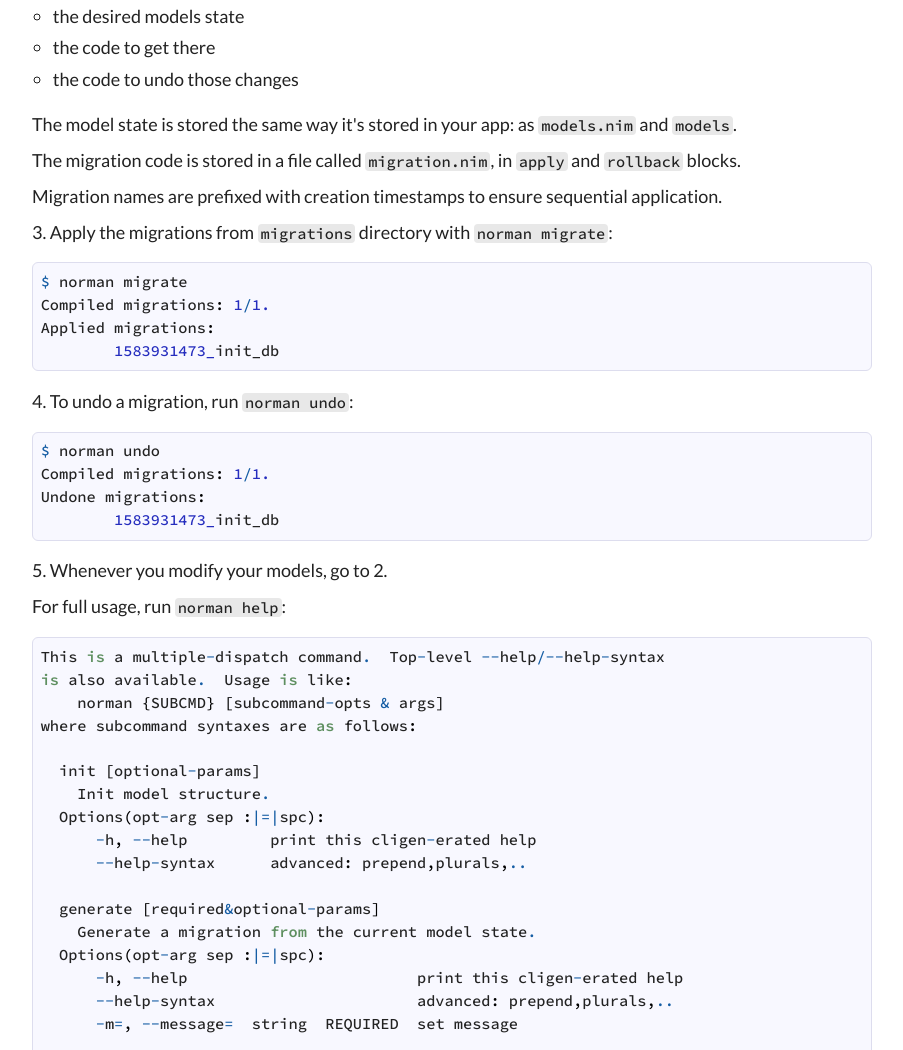
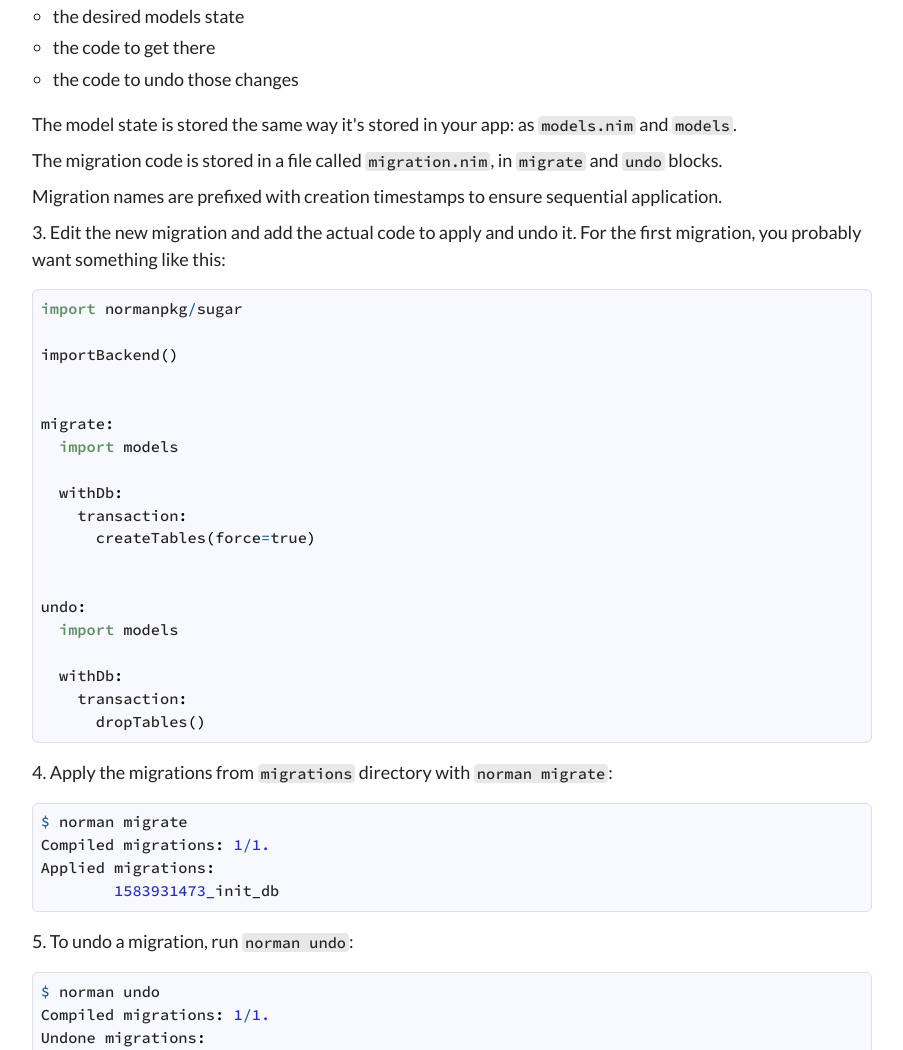
Before and after one commit to moigagoo/norman, a plain HTML site: page norman.html in a window 1280 px wide. Shown: the part 2074-3124 px from the top of the page, without its empty margins (293-1196 px from the left). Drawn offline with Linux system fonts and the light colour scheme; a script that the page names is missing.

Commit message:
Deploy moigagoo/norman to github.com/moigagoo/norman.git:gh-pages

```diff
--- a/norman.html
+++ b/norman.html
@@ -156,17 +156,36 @@ function main() {
 <li>the code to undo those changes</li>
 </ul>
 <p>The model state is stored the same way it's stored in your app: as <tt class="docutils literal"><span class="pre">models.nim</span></tt> and <tt class="docutils literal"><span class="pre">models</span></tt>.</p>
-<p>The migration code is stored in a file called <tt class="docutils literal"><span class="pre">migration.nim</span></tt>, in <tt class="docutils literal"><span class="pre">apply</span></tt> and <tt class="docutils literal"><span class="pre">rollback</span></tt> blocks.</p>
+<p>The migration code is stored in a file called <tt class="docutils literal"><span class="pre">migration.nim</span></tt>, in <tt class="docutils literal"><span class="pre">migrate</span></tt> and <tt class="docutils literal"><span class="pre">undo</span></tt> blocks.</p>
 <p>Migration names are prefixed with creation timestamps to ensure sequential application.</p>
-<p>3.  Apply the migrations from <tt class="docutils literal"><span class="pre">migrations</span></tt> directory with <tt class="docutils literal"><span class="pre">norman migrate</span></tt>:</p>
+<p>3.  Edit the new migration and add the actual code to apply and undo it. For the first migration, you probably want something like this:</p>
+<pre class="listing"><span class="Keyword">import</span> <span class="Identifier">normanpkg</span><span class="Operator">/</span><span class="Identifier">sugar</span>
+
+<span class="Identifier">importBackend</span><span class="Punctuation">(</span><span class="Punctuation">)</span>
+
+
+<span class="Identifier">migrate</span><span class="Punctuation">:</span>
+  <span class="Keyword">import</span> <span class="Identifier">models</span>
+
+  <span class="Identifier">withDb</span><span class="Punctuation">:</span>
+    <span class="Identifier">transaction</span><span class="Punctuation">:</span>
+      <span class="Identifier">createTables</span><span class="Punctuation">(</span><span class="Identifier">force</span><span class="Operator">=</span><span class="Identifier">true</span><span class="Punctuation">)</span>
+
+
+<span class="Identifier">undo</span><span class="Punctuation">:</span>
+  <span class="Keyword">import</span> <span class="Identifier">models</span>
+
+  <span class="Identifier">withDb</span><span class="Punctuation">:</span>
+    <span class="Identifier">transaction</span><span class="Punctuation">:</span>
+      <span class="Identifier">dropTables</span><span class="Punctuation">(</span><span class="Punctuation">)</span></pre><p>4.  Apply the migrations from <tt class="docutils literal"><span class="pre">migrations</span></tt> directory with <tt class="docutils literal"><span class="pre">norman migrate</span></tt>:</p>
 <pre class="listing"><span class="Operator">$</span> <span class="Identifier">norman</span> <span class="Identifier">migrate</span>
 <span class="Identifier">Compiled</span> <span class="Identifier">migrations</span><span class="Punctuation">:</span> <span class="DecNumber">1</span><span class="Operator">/</span><span class="FloatNumber">1.</span>
 <span class="Identifier">Applied</span> <span class="Identifier">migrations</span><span class="Punctuation">:</span>
-        <span class="DecNumber">1583931473_</span><span class="Identifier">init_db</span></pre><p>4.  To undo a migration, run <tt class="docutils literal"><span class="pre">norman undo</span></tt>:</p>
+        <span class="DecNumber">1583931473_</span><span class="Identifier">init_db</span></pre><p>5.  To undo a migration, run <tt class="docutils literal"><span class="pre">norman undo</span></tt>:</p>
 <pre class="listing"><span class="Operator">$</span> <span class="Identifier">norman</span> <span class="Identifier">undo</span>
 <span class="Identifier">Compiled</span> <span class="Identifier">migrations</span><span class="Punctuation">:</span> <span class="DecNumber">1</span><span class="Operator">/</span><span class="FloatNumber">1.</span>
 <span class="Identifier">Undone</span> <span class="Identifier">migrations</span><span class="Punctuation">:</span>
-        <span class="DecNumber">1583931473_</span><span class="Identifier">init_db</span></pre><p>5.  Whenever you modify your models, go to 2.</p>
+        <span class="DecNumber">1583931473_</span><span class="Identifier">init_db</span></pre><p>6.  Whenever you modify your models, go to 2.</p>
 <p>For full usage, run <tt class="docutils literal"><span class="pre">norman help</span></tt>:</p>
 <pre class="listing"><span class="Identifier">This</span> <span class="Keyword">is</span> <span class="Identifier">a</span> <span class="Identifier">multiple</span><span class="Operator">-</span><span class="Identifier">dispatch</span> <span class="Identifier">command</span><span class="Operator">.</span>  <span class="Identifier">Top</span><span class="Operator">-</span><span class="Identifier">level</span> <span class="Operator">--</span><span class="Identifier">help</span><span class="Operator">/--</span><span class="Identifier">help</span><span class="Operator">-</span><span class="Identifier">syntax</span>
 <span class="Keyword">is</span> <span class="Identifier">also</span> <span class="Identifier">available</span><span class="Operator">.</span>  <span class="Identifier">Usage</span> <span class="Keyword">is</span> <span class="Identifier">like</span><span class="Punctuation">:</span>
@@ -214,7 +233,7 @@ function main() {
       <div class="twelve-columns footer">
         <span class="nim-sprite"></span>
         <br/>
-        <small style="color: var(--hint);">Made with Nim. Generated: 2020-03-12 19:54:58 UTC</small>
+        <small style="color: var(--hint);">Made with Nim. Generated: 2020-03-13 12:34:35 UTC</small>
       </div>
     </div>
   </div>
```
Also changed, not shown: normanpkg/private/consts.html (+1 -1 lines), normanpkg/private/utils.html (+1 -1 lines), normanpkg/sugar.html (+8 -8 lines), theindex.html (+1 -1 lines).
